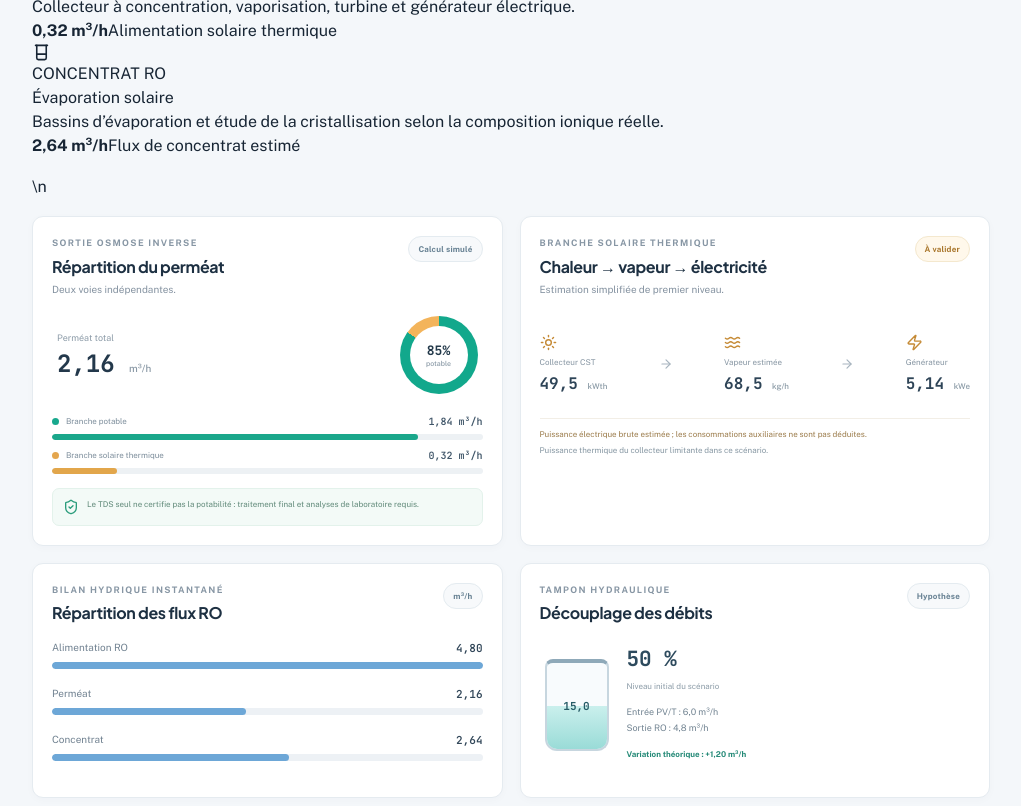
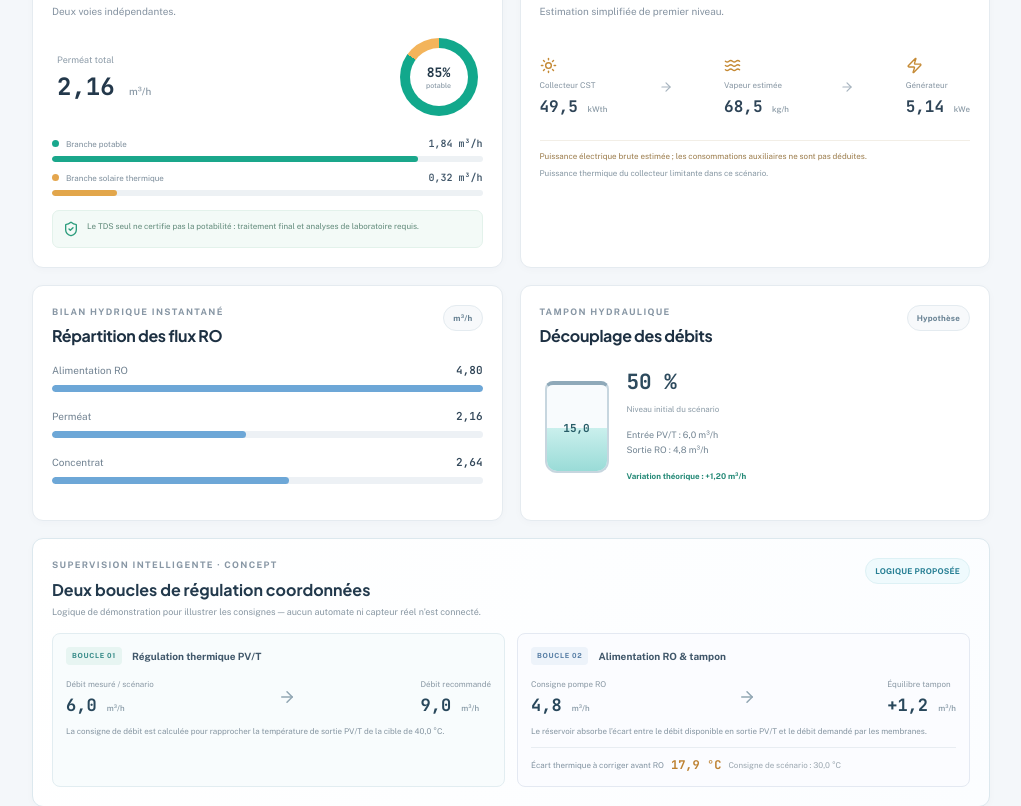
Before and after one commit to JAYCO-918/QatraTherm-PV-RO-CRTSE-SEM-INNOV-2026, a React (Vite) app: page / in a window 1280 px wide. Shown: the part 1100-1906 px from the top of the page, without its empty margins (256-1277 px from the left). Built offline with nearby package versions, Linux system fonts and the light colour scheme.

Commit message:
Style water stream branches and supervisory control dashboard

```diff
--- a/src/index.css
+++ b/src/index.css
@@ -78,7 +78,7 @@ button { cursor: pointer; }
 .notice-strip button { flex: 0 0 auto; background: transparent; border: 0; color: #946821; font-size: 9px; display: flex; align-items: center; gap: 4px; font-weight: 700; }
 .view-stack { display: grid; gap: 17px; }
 .panel { min-width: 0; background: #fff; border: 1px solid #e5ebf0; border-radius: 11px; box-shadow: 0 2px 8px rgba(23,46,68,.025); padding: 19px; }
-.metrics-grid { display: grid; grid-template-columns: repeat(4,minmax(0,1fr)); gap: 14px; }
+.metrics-grid { display: grid; grid-template-columns: repeat(5,minmax(0,1fr)); gap: 12px; }
 .metric-card { padding: 17px 18px 15px; }
 .metric-top { display: flex; gap: 9px; align-items: center; color: #718191; font-size: 10px; font-weight: 600; }
 .metric-icon { display: grid; place-items: center; width: 33px; height: 33px; border-radius: 9px; }
@@ -248,6 +248,42 @@ button { cursor: pointer; }
 .page-footer span:last-child { display: inline-flex; align-items: center; gap: 7px; }
 .page-footer i { width: 6px; height: 6px; box-shadow: none; }
 
+
+.stream-grid { display: grid; grid-template-columns: repeat(3,minmax(0,1fr)); gap: 13px; }
+.stream-card { position: relative; min-width: 0; background: #fff; border: 1px solid #e5ebf0; border-radius: 10px; padding: 15px 16px 14px; overflow: hidden; }
+.stream-card:before { content: ""; position: absolute; inset: 0 auto 0 0; width: 3px; background: #6aa4d6; }
+.stream-card.thermal-stream:before { background: #e2a64b; }
+.stream-card.brine-stream:before { background: #82a47b; }
+.stream-symbol { width: 33px; height: 33px; display: grid; place-items: center; border-radius: 9px; color: #278eaa; background: #eaf7fb; margin-bottom: 12px; }
+.thermal-stream .stream-symbol { color: #b77d2c; background: #fff5e5; }
+.brine-stream .stream-symbol { color: #6d9873; background: #eff7ef; }
+.stream-kicker { color: #8b9aa5; font-size: 7px; font-weight: 700; letter-spacing: 1px; }
+.stream-card h3 { color: #2a4053; font: 700 12px "Plus Jakarta Sans",sans-serif; margin: 6px 0; }
+.stream-card p { color: #80909d; font-size: 9px; line-height: 1.55; min-height: 43px; margin: 0 0 10px; }
+.stream-card > strong { display: block; color: #2c4658; font: 700 18px "JetBrains Mono",monospace; }
+.stream-card > span:last-child { color: #96a3ad; font-size: 8px; display: block; margin-top: 3px; }
+.supervision-card { background: linear-gradient(120deg,#fff,#fbfdff); border-color: #dce8ee; }
+.supervision-head { display: flex; justify-content: space-between; gap: 15px; align-items: flex-start; margin-bottom: 14px; }
+.supervision-head h2 { color: #22394c; font: 700 16px "Plus Jakarta Sans",sans-serif; margin: 0; }
+.supervision-head p { color: #8796a2; font-size: 9px; margin: 5px 0 0; }
+.loop-grid { display: grid; grid-template-columns: 1fr 1fr; gap: 12px; }
+.loop-panel { min-width: 0; padding: 13px; border: 1px solid #e2edf1; border-radius: 8px; background: #f8fcfd; }
+.loop-panel.ro-loop { background: #fbfcff; border-color: #e4e9f2; }
+.loop-label { display: flex; gap: 10px; align-items: center; flex-wrap: wrap; }
+.loop-label span { color: #368b88; background: #e7f5f2; border-radius: 4px; padding: 4px 6px; font-size: 7px; letter-spacing: .7px; font-weight: 700; }
+.ro-loop .loop-label span { color: #567da4; background: #edf3fa; }
+.loop-label b { color: #40576a; font-size: 10px; }
+.loop-main { display: flex; align-items: center; justify-content: space-between; gap: 12px; margin: 13px 0 9px; }
+.loop-main > div { min-width: 0; }
+.loop-main > div small { display: block; color: #8998a4; font-size: 8px; margin-bottom: 4px; }
+.loop-main > div strong { display: block; color: #28475b; font: 700 17px "JetBrains Mono",monospace; white-space: nowrap; }
+.loop-main > div strong i { color: #8295a2; font: 500 8px "Public Sans",sans-serif; font-style: normal; }
+.loop-main > svg { color: #91a6b3; flex: 0 0 auto; }
+.loop-panel p { color: #8494a0; font-size: 8px; line-height: 1.5; margin: 0; }
+.temperature-gap { display: flex; flex-wrap: wrap; gap: 7px; align-items: center; margin-top: 10px; padding-top: 9px; border-top: 1px solid #e8edf2; color: #8092a0; font-size: 8px; }
+.temperature-gap strong { color: #bd8131; font: 700 12px "JetBrains Mono",monospace; }
+.temperature-gap span { color: #9aa6af; }
+
 @media (max-width: 1250px) {
  .sidebar { width: 225px; flex-basis: 225px; }
  .page-content { padding-left: 24px; padding-right: 24px; }
```
